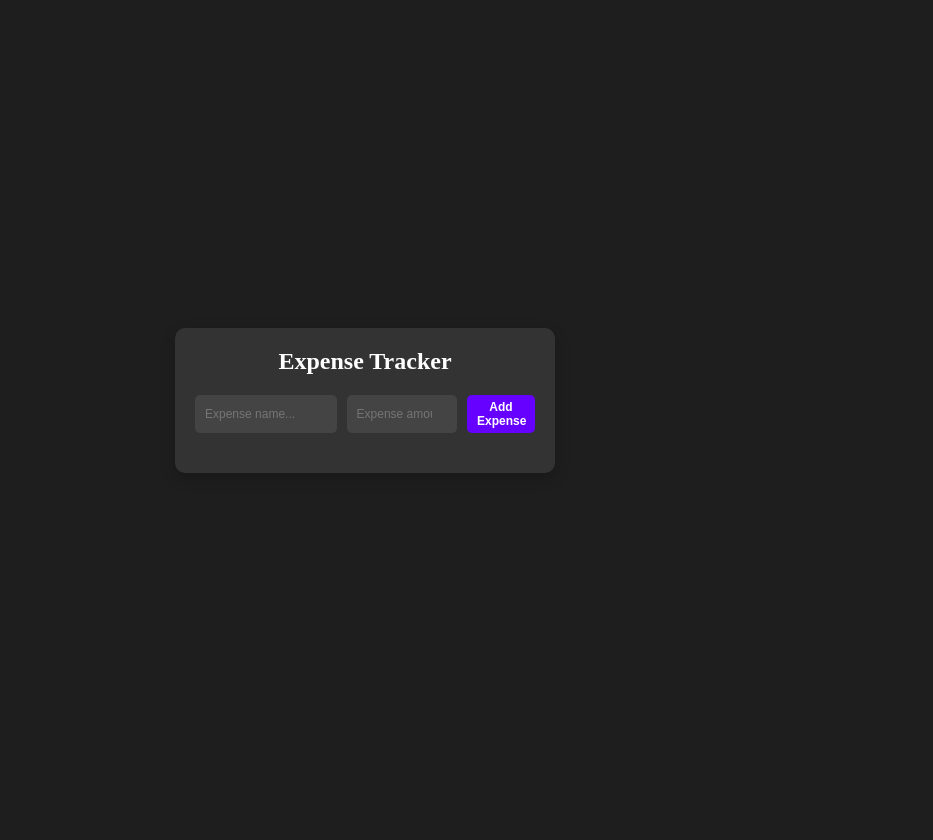
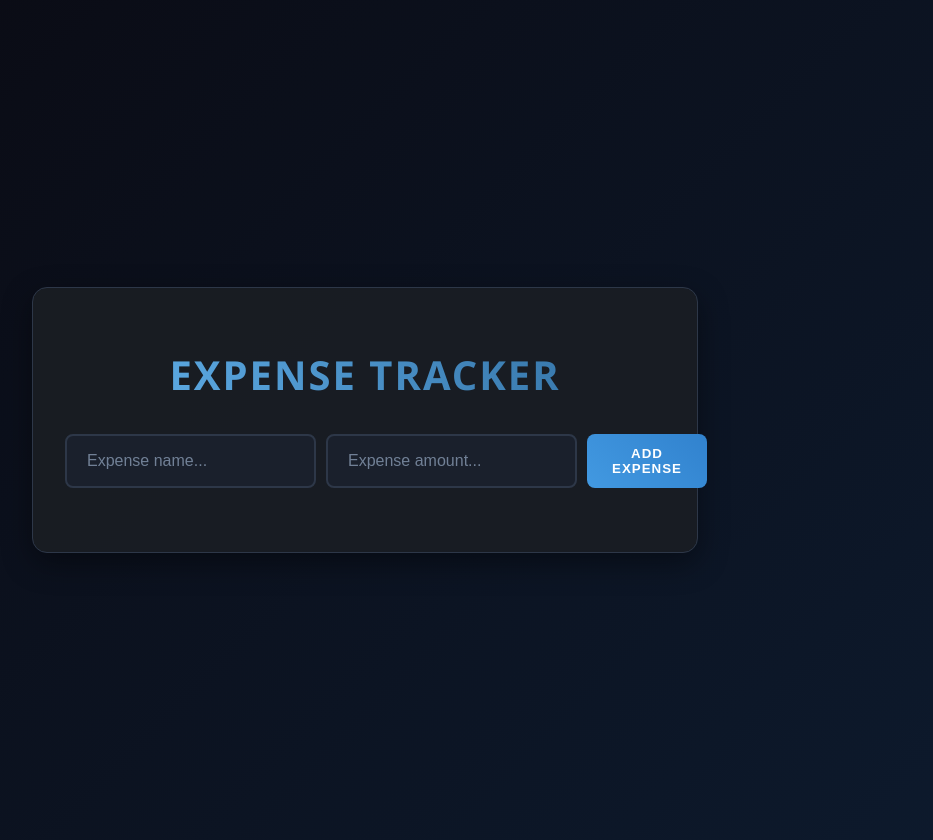
Before and after one commit to shivamgoyal-git/EXPENSE-TRACKER, a plain HTML site: page index.html in a window 1280 px wide. Shown: the whole page, without its empty margins (275-1208 px from the left). Before the commit the page ends 800 px from the top, so only its background shows below. Drawn offline with Linux system fonts and the light colour scheme.

Commit message:
add css file

```diff
--- a/index.html
+++ b/index.html
@@ -5,7 +5,7 @@
     <meta charset="UTF-8">
     <meta name="viewport" content="width=device-width, initial-scale=1.0">
     <title>Expense Tracker</title>
-    <link rel="stylesheet" href="style.css">
+    <link rel="stylesheet" href="newstyle.css">
 </head>
 
 <body>
--- /dev/null
+++ b/newstyle.css
@@ -0,0 +1,171 @@
+body {
+    font-family: 'Segoe UI', Tahoma, Geneva, Verdana, sans-serif;
+    min-height: 100vh;
+    background: linear-gradient(135deg, #0a0a12 0%, #0d1a2d 100%);
+    display: flex;
+    justify-content: center;
+    align-items: center;
+    margin: 0;
+    padding: 20px;
+    color: #e0e0e0;
+}
+
+.container {
+    background: rgba(25, 29, 35, 0.95);
+    padding: 2rem;
+    border-radius: 15px;
+    box-shadow: 0 10px 30px rgba(0, 0, 0, 0.4);
+    width: 100%;
+    max-width: 600px;
+    transition: transform 0.5s ease;
+    border: 1px solid #2d3748;
+}
+
+.container:hover {
+    transform: translateY(-5px);
+}
+
+h1 {
+    color: #e2e8f0;
+    text-align: center;
+    margin-bottom: 2rem;
+    font-size: 2.5em;
+    text-transform: uppercase;
+    letter-spacing: 2px;
+    background: linear-gradient(55deg, #63b3ed, #306da0);
+    -webkit-background-clip: text;
+    -webkit-text-fill-color: transparent;
+}
+
+.input-container {
+    display: flex;
+    gap: 10px;
+    margin-bottom: 2rem;
+}
+
+input {
+    flex: 1;
+    padding: 12px 20px;
+    border: 2px solid #2d3748;
+    border-radius: 8px;
+    font-size: 16px;
+    transition: all 0.3s ease;
+    background: #1a202c;
+    color: #e2e8f0;
+}
+
+input::placeholder {
+    color: #718096;
+}
+
+input:focus {
+    outline: none;
+    border-color: #4299e1;
+    box-shadow: 0 0 15px rgba(66, 153, 225, 0.3);
+}
+
+button#add-expense-btn {
+    background: linear-gradient(45deg, #4299e1, #3182ce);
+    color: white;
+    border: none;
+    padding: 12px 25px;
+    border-radius: 8px;
+    cursor: pointer;
+    font-weight: bold;
+    text-transform: uppercase;
+    letter-spacing: 1px;
+    transition: all 0.3s ease;
+}
+
+button#add-expense-btn:hover {
+    transform: translateY(-2px);
+    box-shadow: 0 5px 15px rgba(66, 153, 225, 0.4);
+}
+
+#expense-container {
+    background: #1a202c;
+    border-radius: 10px;
+    padding: 20px;
+    margin-top: 20px;
+    border: 1px solid #2d3748;
+}
+
+#expense-list {
+    list-style: none;
+    padding: 0;
+    margin: 0;
+}
+
+#expense-list li {
+    display: flex;
+    justify-content: space-between;
+    align-items: center;
+    padding: 15px;
+    margin: 10px 0;
+    background: #2d3748;
+    border-radius: 8px;
+    color: #e2e8f0;
+    box-shadow: 0 2px 5px rgba(0, 0, 0, 0.2);
+    animation: slideIn 0.3s ease;
+    border: 1px solid #3c4552;
+}
+
+@keyframes slideIn {
+    from {
+        opacity: 0;
+        transform: translateX(-20px);
+    }
+    to {
+        opacity: 1;
+        transform: translateX(0);
+    }
+}
+
+#expense-list li:hover {
+    transform: translateX(5px);
+    transition: transform 0.3s ease;
+}
+
+#total-expenses {
+    text-align: right;
+    font-size: 1.2em;
+    font-weight: bold;
+    color: #63b3ed;
+    margin-top: 20px;
+    padding-top: 15px;
+    border-top: 2px solid #2d3748;
+}
+
+#expense-list li button {
+    background: #fc8181;
+    color: #1a202c;
+    border: none;
+    padding: 7px 15px;
+    border-radius: 5px;
+    cursor: pointer;
+    transition: all 0.2s ease;
+    font-weight: bold;
+}
+
+#expense-list li button:hover {
+    background: #f56565;
+    transform: scale(1.1);
+}
+
+.hidden {
+    display: none;
+}
+
+@media (max-width: 480px) {
+    .container {
+        padding: 1.5rem;
+    }
+
+    .input-container {
+        flex-direction: column;
+    }
+
+    h1 {
+        font-size: 2em;
+    }
+}
--- /dev/null
+++ b/style1.css
@@ -0,0 +1,101 @@
+/* General Styling */
+body {
+    font-family: Arial, sans-serif;
+    background-color: #121212;
+    color: #ffffff;
+    margin: 0;
+    padding: 0;
+    display: flex;
+    justify-content: center;
+    align-items: center;
+    height: 100vh;
+}
+
+.container {
+    background: #1e1e1e;
+    padding: 20px;
+    border-radius: 8px;
+    box-shadow: 0 0 10px rgba(255, 255, 255, 0.1);
+    width: 350px;
+    text-align: center;
+}
+
+h1 {
+    color: #ffffff;
+}
+
+/* Input Fields and Button */
+.input-container {
+    display: flex;
+    flex-direction: column;
+    gap: 10px;
+    margin-bottom: 20px;
+}
+
+input {
+    padding: 10px;
+    border: 1px solid #333;
+    background: #2a2a2a;
+    color: #ffffff;
+    border-radius: 5px;
+    font-size: 16px;
+}
+
+button {
+    padding: 10px;
+    background-color: #28a745;
+    color: white;
+    border: none;
+    border-radius: 5px;
+    cursor: pointer;
+    font-size: 16px;
+}
+
+button:hover {
+    background-color: #218838;
+}
+
+/* Expense List Styling */
+#expense-container {
+    margin-top: 20px;
+    padding: 15px;
+    background: #2a2a2a;
+    border-radius: 8px;
+    box-shadow: 0 0 5px rgba(255, 255, 255, 0.1);
+}
+
+ul {
+    list-style: none;
+    padding: 0;
+}
+
+li {
+    display: flex;
+    justify-content: space-between;
+    align-items: center;
+    background: #1e1e1e;
+    padding: 10px;
+    margin-bottom: 10px;
+    border-radius: 5px;
+    box-shadow: 0 0 5px rgba(255, 255, 255, 0.1);
+}
+
+/* Remove Button Styling */
+.remove-btn {
+    background-color: #dc3545;
+    color: white;
+    border: none;
+    padding: 5px 10px;
+    border-radius: 5px;
+    cursor: pointer;
+    font-size: 14px;
+}
+
+.remove-btn:hover {
+    background-color: #c82333;
+}
+
+/* Hidden Class */
+.hidden {
+    display: none;
+}
```
